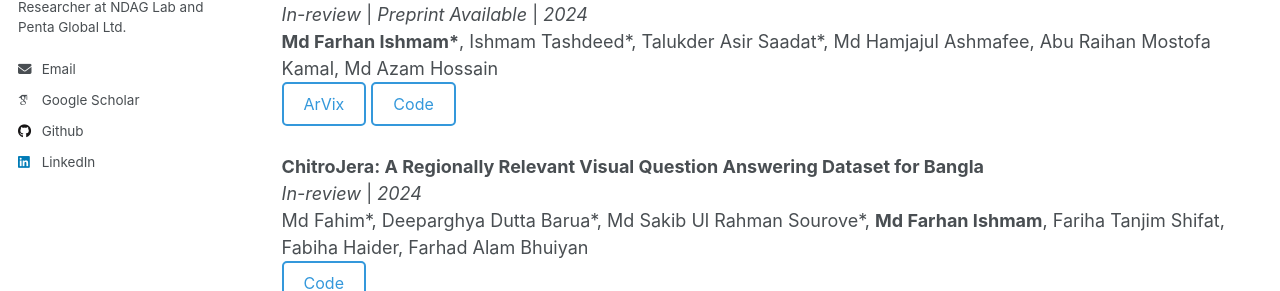
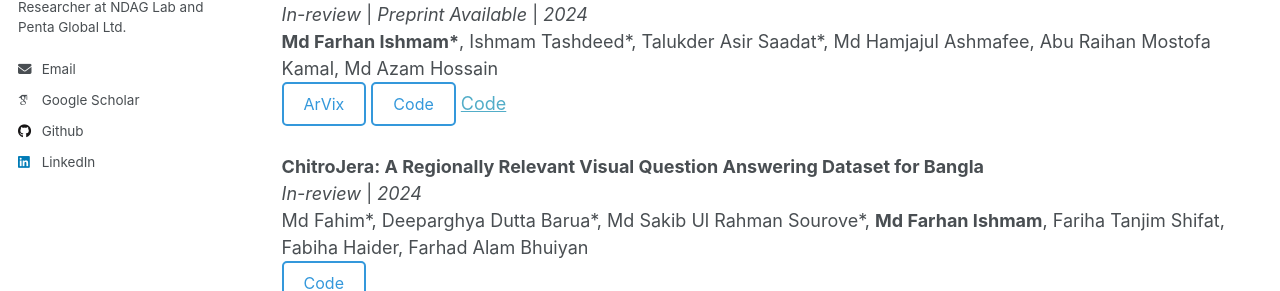
Before and after one commit to farhanishmam/farhanishmam.github.io, a Jekyll site: the page built from _pages/publications.html, in a window 1280 px wide and 900 px high. Shown: the part 285-576 px from the top of the window. Built offline with Jekyll 4.4.1, drawn with Linux system fonts in a browser that asks for light colours; some web fonts are replaced.

Commit message:
Update publications.html

```diff
--- a/_pages/publications.html
+++ b/_pages/publications.html
@@ -40,6 +40,9 @@ The full list of articles is available on my <a href="https://scholar.google.com
     <strong>Md Farhan Ishmam*</strong>, Ishmam Tashdeed*, Talukder Asir Saadat*, Md Hamjajul Ashmafee, Abu Raihan Mostofa Kamal, Md Azam Hossain<br>
     <button class="transparent-button" onclick="window.location.href='https://arxiv.org/abs/2407.03386'">ArVix</button>
     <button class="transparent-button" onclick="window.location.href='https://github.com/ishmamt/VQA-Visual-Robustness-Benchmark'">Code</button>
+    <a href="https://www.example.com" class="button-link">
+        Code
+    </a>
 </div>
 <br>
 <div class="section-item">
```
